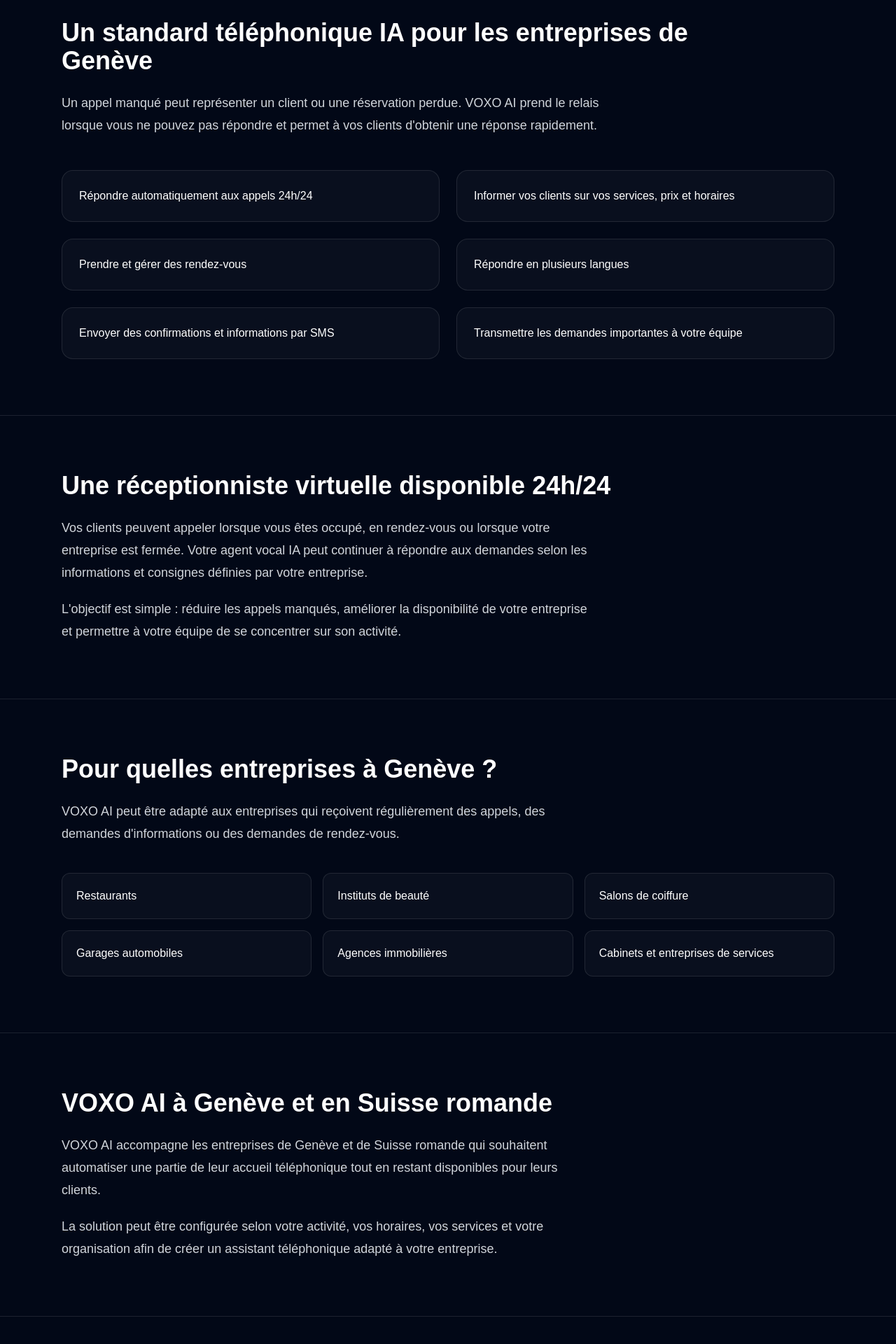
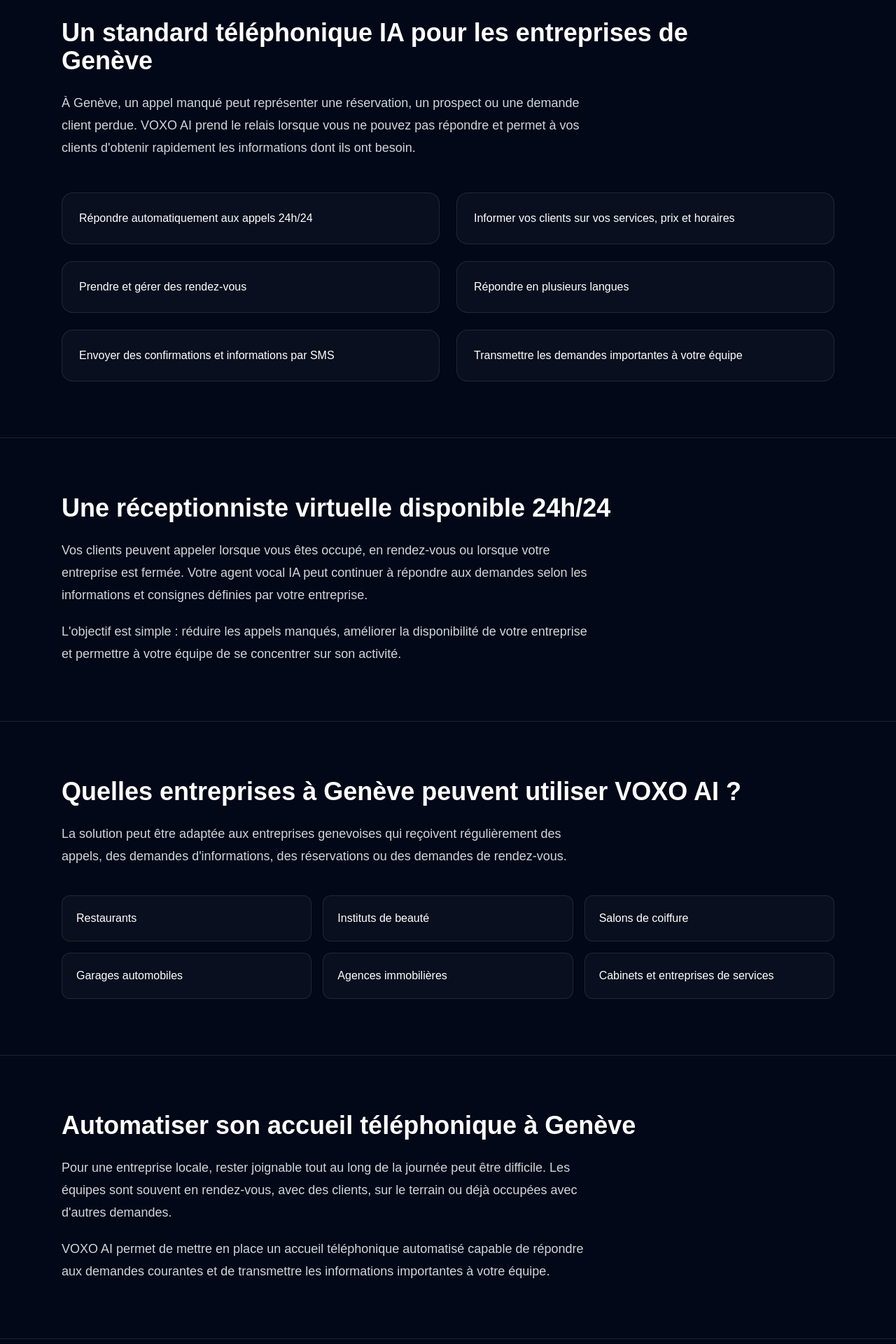
Before and after one commit to voxoagencypro-cell/voxo-ai, a Next.js app: page /en/receptionniste-ia-geneve in a window 1280 px wide. Shown: the part 700-2620 px from the top of the page at 70% size. Built offline with nearby package versions, Linux system fonts and the light colour scheme.

Commit message:
Improve Geneva receptionist SEO

```diff
--- a/app/[locale]/receptionniste-ia-geneve/page.tsx
+++ b/app/[locale]/receptionniste-ia-geneve/page.tsx
@@ -6,9 +6,9 @@
 };
 
 export const metadata: Metadata = {
-  title: "Réceptionniste IA Genève | Standard téléphonique IA | VOXO AI",
+  title: "Réceptionniste IA à Genève | Standard téléphonique IA | VOXO AI",
   description:
-    "Réceptionniste IA à Genève pour entreprises. VOXO AI répond à vos appels 24h/24, renseigne vos clients, prend des rendez-vous et automatise votre accueil téléphonique.",
+    "Réceptionniste IA à Genève pour entreprises. VOXO AI répond à vos appels 24h/24, renseigne vos clients, gère les rendez-vous et automatise votre accueil téléphonique.",
   keywords: [
     "réceptionniste IA Genève",
     "standard téléphonique IA Genève",
@@ -27,7 +27,7 @@
   openGraph: {
     title: "Réceptionniste IA à Genève | VOXO AI",
     description:
-      "Automatisez vos appels et rendez-vous avec une réceptionniste IA conçue pour les entreprises de Genève et de Suisse romande.",
+      "Automatisez vos appels, demandes clients et rendez-vous avec une réceptionniste IA conçue pour les entreprises de Genève.",
     url: "https://voxo-ai.ch/fr/receptionniste-ia-geneve",
     siteName: "VOXO AI",
     locale: "fr_CH",
@@ -84,7 +84,7 @@
           </Link>
 
           <Link
-            href={`/${locale}/tarifs`}
+            href={`/${locale}#tarifs`}
             className="inline-flex rounded-full border border-white/20 px-8 py-4 font-semibold text-white transition hover:bg-white/10"
           >
             Voir les tarifs
@@ -100,9 +100,10 @@
           </h2>
 
           <p className="mt-6 max-w-3xl text-lg leading-8 text-gray-300">
-            Un appel manqué peut représenter un client ou une réservation
-            perdue. VOXO AI prend le relais lorsque vous ne pouvez pas répondre
-            et permet à vos clients d&apos;obtenir une réponse rapidement.
+            À Genève, un appel manqué peut représenter une réservation, un
+            prospect ou une demande client perdue. VOXO AI prend le relais
+            lorsque vous ne pouvez pas répondre et permet à vos clients
+            d&apos;obtenir rapidement les informations dont ils ont besoin.
           </p>
 
           <div className="mt-12 grid gap-6 md:grid-cols-2">
@@ -144,13 +145,14 @@
       <section className="border-t border-white/10">
         <div className="mx-auto max-w-6xl px-6 py-20">
           <h2 className="text-3xl font-bold md:text-4xl">
-            Pour quelles entreprises à Genève ?
+            Quelles entreprises à Genève peuvent utiliser VOXO AI ?
           </h2>
 
           <p className="mt-6 max-w-3xl text-lg leading-8 text-gray-300">
-            VOXO AI peut être adapté aux entreprises qui reçoivent
-            régulièrement des appels, des demandes d&apos;informations ou des
-            demandes de rendez-vous.
+            La solution peut être adaptée aux entreprises genevoises qui
+            reçoivent régulièrement des appels, des demandes
+            d&apos;informations, des réservations ou des demandes de
+            rendez-vous.
           </p>
 
           <div className="mt-10 grid gap-4 sm:grid-cols-2 md:grid-cols-3">
@@ -163,6 +165,28 @@
               </div>
             ))}
           </div>
+        </div>
+      </section>
+
+      {/* GENEVE */}
+      <section className="border-t border-white/10">
+        <div className="mx-auto max-w-6xl px-6 py-20">
+          <h2 className="text-3xl font-bold md:text-4xl">
+            Automatiser son accueil téléphonique à Genève
+          </h2>
+
+          <p className="mt-6 max-w-3xl text-lg leading-8 text-gray-300">
+            Pour une entreprise locale, rester joignable tout au long de la
+            journée peut être difficile. Les équipes sont souvent en rendez-vous,
+            avec des clients, sur le terrain ou déjà occupées avec d&apos;autres
+            demandes.
+          </p>
+
+          <p className="mt-5 max-w-3xl text-lg leading-8 text-gray-300">
+            VOXO AI permet de mettre en place un accueil téléphonique
+            automatisé capable de répondre aux demandes courantes et de
+            transmettre les informations importantes à votre équipe.
+          </p>
         </div>
       </section>
 
@@ -191,7 +215,7 @@
       <section className="border-t border-white/10">
         <div className="mx-auto max-w-6xl px-6 py-20 text-center">
           <h2 className="text-3xl font-bold md:text-5xl">
-            Testez votre réceptionniste IA
+            Testez votre réceptionniste IA à Genève
           </h2>
 
           <p className="mx-auto mt-6 max-w-2xl text-lg leading-8 text-gray-300">
```
